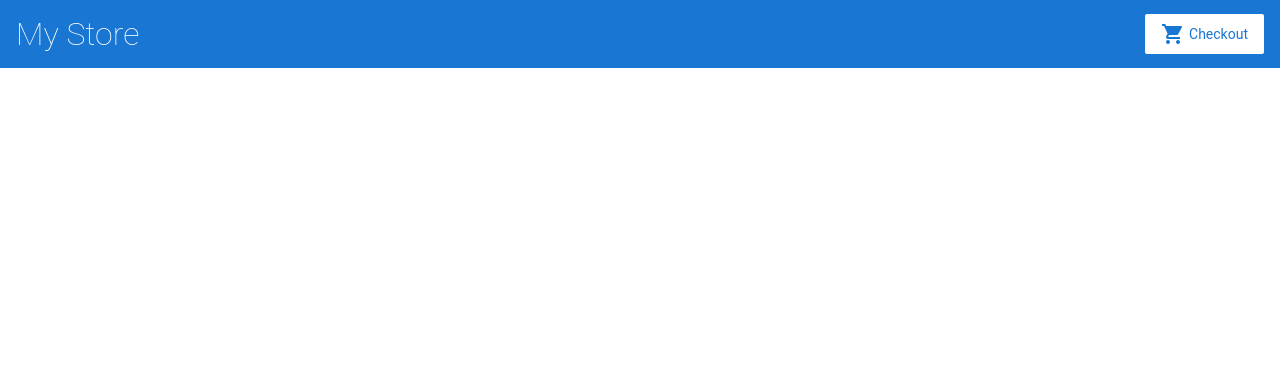
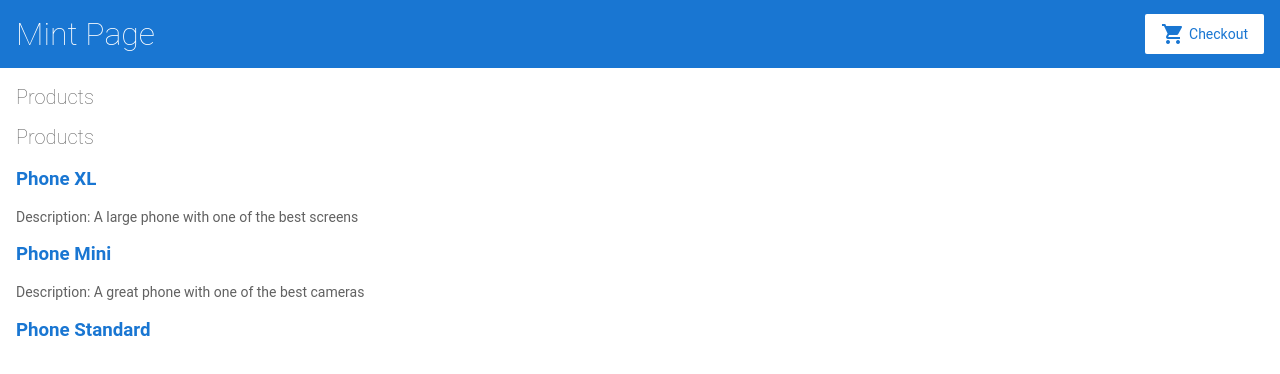
Before and after one commit to Snow22386/angular-je4y1d, an Angular app: page /New in a window 1280 px wide. Before the commit this address led to /. Shown: the top 374 px of the page. Built offline with nearby package versions, Linux system fonts and the light colour scheme.

Commit message:
3 files modified, 8 added

```diff
--- /dev/null
+++ b/src/app/Forexisting-user/Forexisting-user.component.html
@@ -0,0 +1,13 @@
+<h2>Products</h2>
+
+<h2>Products</h2>
+
+<div *ngFor="let product of products">
+  <h3>
+    <a [title]="product.name + ' details'">
+      {{ product.name }}
+    </a>
+  </h3>
+
+  <p *ngIf="product.description">Description: {{ product.description }}</p>
+</div>
--- /dev/null
+++ b/src/app/Forexisting-user/Forexisting-user.component.ts
@@ -0,0 +1,16 @@
+import { Component } from '@angular/core';
+
+import { products } from '../products';
+
+@Component({
+  selector: 'app-Forexisting-user',
+  templateUrl: './Forexisting-user.component.html',
+  styleUrls: ['./Forexisting-user.component.css'],
+})
+export class ForexistingUserComponent {
+  products = products;
+
+  share() {
+    window.alert('The product has been shared!');
+  }
+}
--- /dev/null
+++ b/src/app/New-customer/New-customer.component.html
@@ -0,0 +1,13 @@
+<h2>Products</h2>
+
+<h2>Products</h2>
+
+<div *ngFor="let product of products">
+  <h3>
+    <a [title]="product.name + ' details'">
+      {{ product.name }}
+    </a>
+  </h3>
+
+  <p *ngIf="product.description">Description: {{ product.description }}</p>
+</div>
--- /dev/null
+++ b/src/app/New-customer/New-customer.component.ts
@@ -0,0 +1,16 @@
+import { Component } from '@angular/core';
+
+import { products } from '../products';
+
+@Component({
+  selector: 'app-New-customer',
+  templateUrl: './New-customer.component.html',
+  styleUrls: ['./New-customer.component.css'],
+})
+export class NewCustomerComponent {
+  products = products;
+
+  share() {
+    window.alert('The product has been shared!');
+  }
+}
--- a/src/app/top-bar/top-bar.component.html
+++ b/src/app/top-bar/top-bar.component.html
@@ -1,8 +1,10 @@
-<a [routerLink]="['/']">
-  <h1>My Store</h1>
+<a [routerLink]="['/', 'Exist', 'New']">
+  <h1>Mint Page</h1>
 </a>
 
-<a class="button fancy-button"><i class="material-icons">shopping_cart</i>Checkout</a>
+<a class="button fancy-button"
+  ><i class="material-icons">shopping_cart</i>Checkout</a
+>
 
 <!--
 Copyright Google LLC. All Rights Reserved.
--- a/src/index.html
+++ b/src/index.html
@@ -2,7 +2,7 @@
 <html lang="en">
   <head>
     <meta charset="utf-8" />
-    <title>Angular Getting Started</title>
+    <title>AiRein-2ndPhase</title>
     <base href="/" />
 
     <meta name="viewport" content="width=device-width, initial-scale=1" />
@@ -17,7 +17,6 @@
   </body>
 </html>
 
-
 <!--
 Copyright Google LLC. All Rights Reserved.
 Use of this source code is governed by an MIT-style license that
```
Also changed, not shown: src/app/Exist.ts (added, +27 -0 lines), src/app/New.ts (added, +27 -0 lines), src/app/app.module.ts (+10 -7 lines), src/app/Forexisting-user/Forexisting-user.component.css (added), src/app/New-customer/New-customer.component.css (added).
